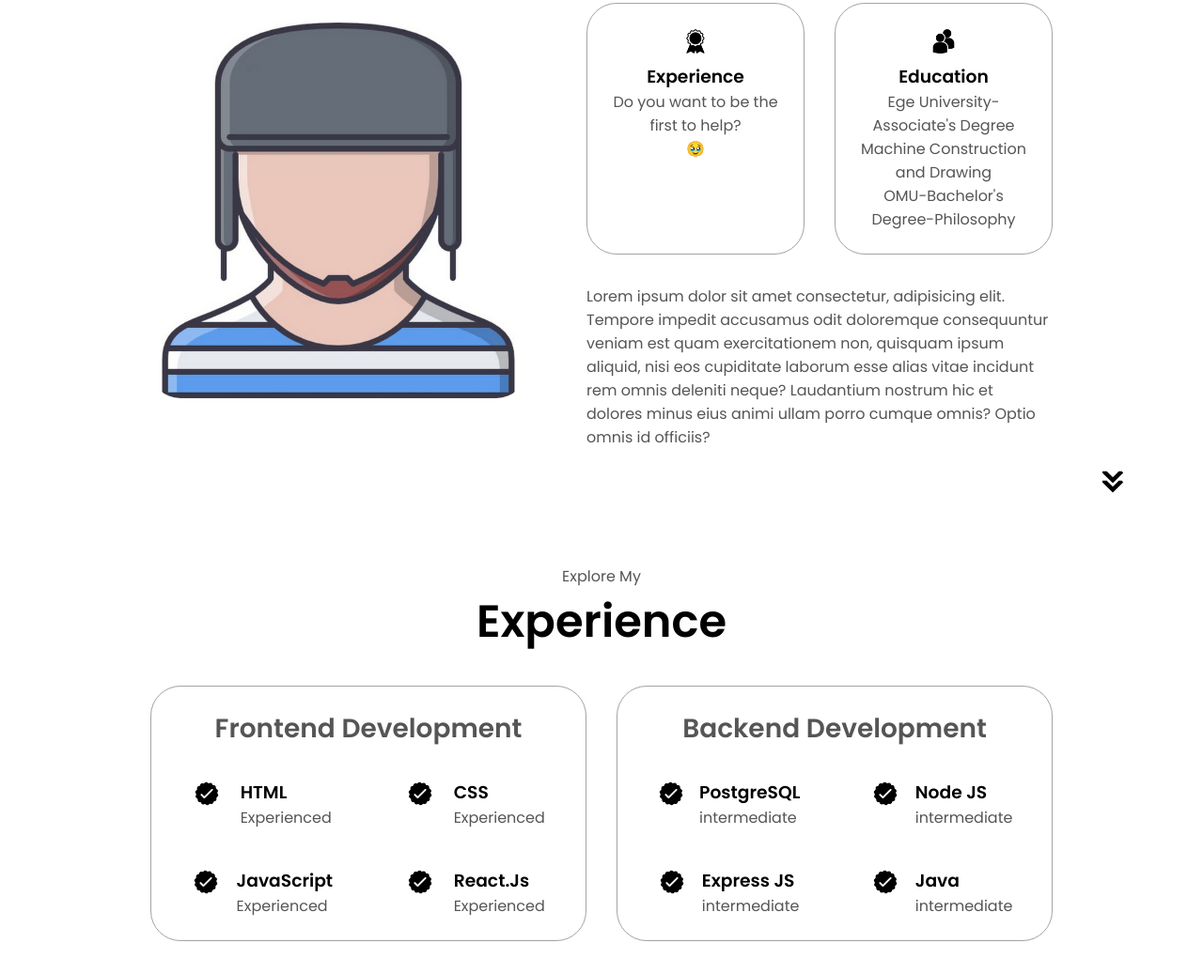
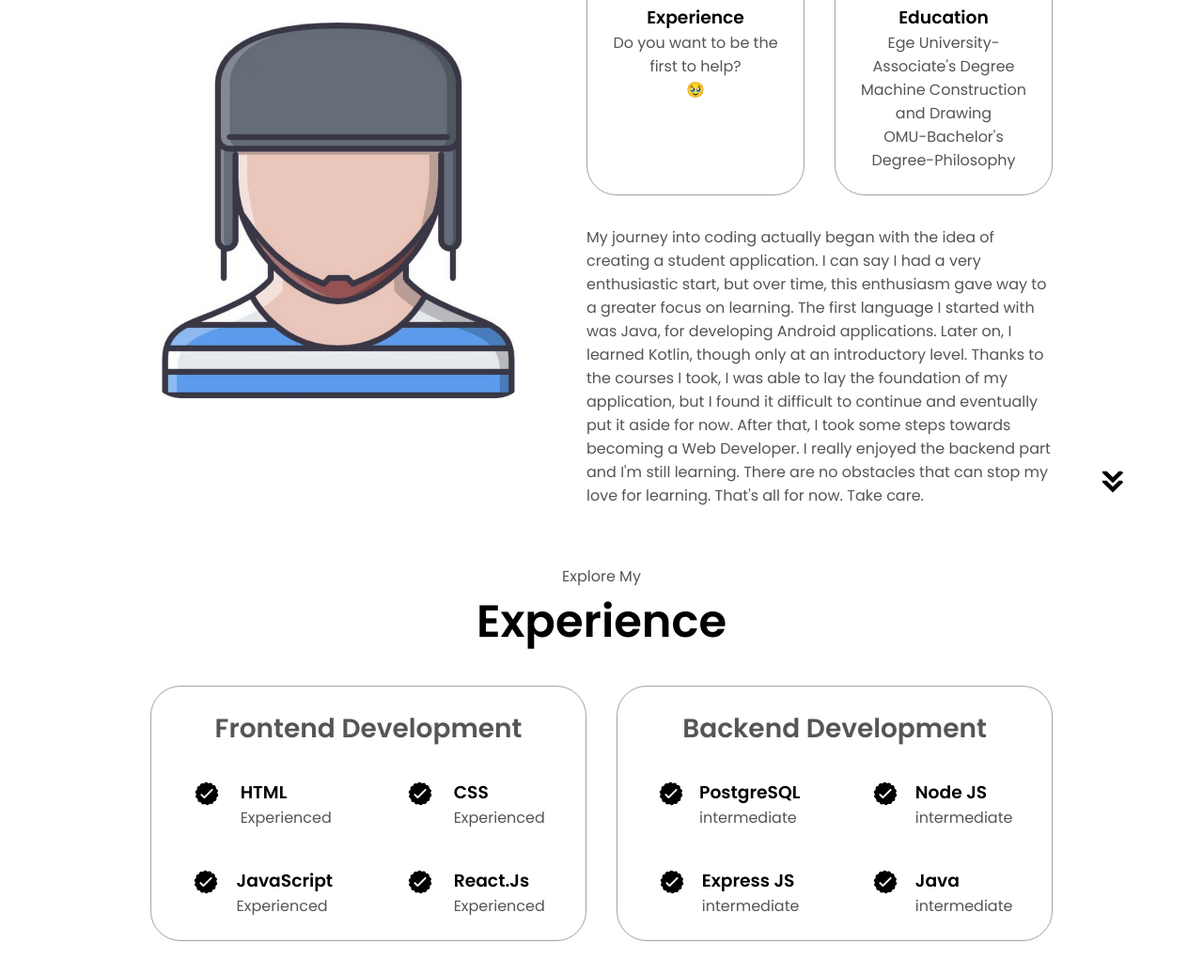
Before and after one commit to nasuhcandurmaz/html-css-js-portfolio-tuto, a plain HTML site: page index.html in a window 1280 px wide. Shown: the part 1095-2132 px from the top of the page at 94% size. Drawn offline with Linux system fonts and the light colour scheme.

Commit message:
Update index.html

```diff
--- a/index.html
+++ b/index.html
@@ -79,11 +79,12 @@
                     </div>
                 </div>
                 <div class="text-container">
-                    <p>Lorem ipsum dolor sit amet consectetur, adipisicing elit. Tempore impedit accusamus odit doloremque consequuntur veniam est quam exercitationem non,
-                        quisquam ipsum aliquid,
-                        nisi eos cupiditate laborum esse alias vitae incidunt rem omnis deleniti neque?
-                        Laudantium nostrum hic et dolores minus eius animi ullam porro cumque omnis?
-                        Optio omnis id officiis?</p>
+                    <p>My journey into coding actually began with the idea of creating a student application.
+                        I can say I had a very enthusiastic start, but over time, this enthusiasm gave way to a greater focus on learning.
+                        The first language I started with was Java, for developing Android applications. Later on, I learned Kotlin, though only at an introductory level.
+                        Thanks to the courses I took, I was able to lay the foundation of my application, but I found it difficult to continue and eventually put it aside for now.
+                        After that, I took some steps towards becoming a Web Developer. I really enjoyed the backend part and I'm still learning. There are no obstacles that can stop my love for learning.
+                        That's all for now. Take care.</p>
                 </div>
             </div>
         </div>
```
